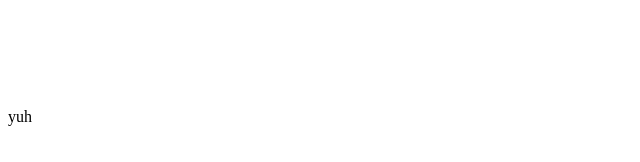
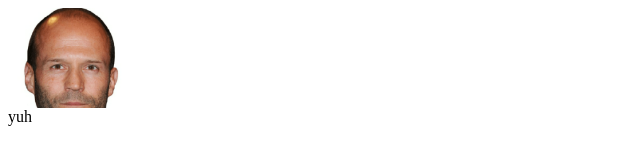
Before and after one commit to cumgodGoida/Demencia, a plain HTML site: page index.html in a window 1280 px wide. Shown: the whole page, without its empty margins (0-640 px from the left). Drawn offline with Linux system fonts and the light colour scheme.

Commit message:
Update style.css

```diff
--- a/style.css
+++ b/style.css
@@ -5,6 +5,7 @@
 .goida{
   weight: 100px;
   height: 100px;
+  background-image: url(goida.png);
   background-repeat: no-repeat;
   background-size: 10%;
   animation-name: goidaAnim;
```
